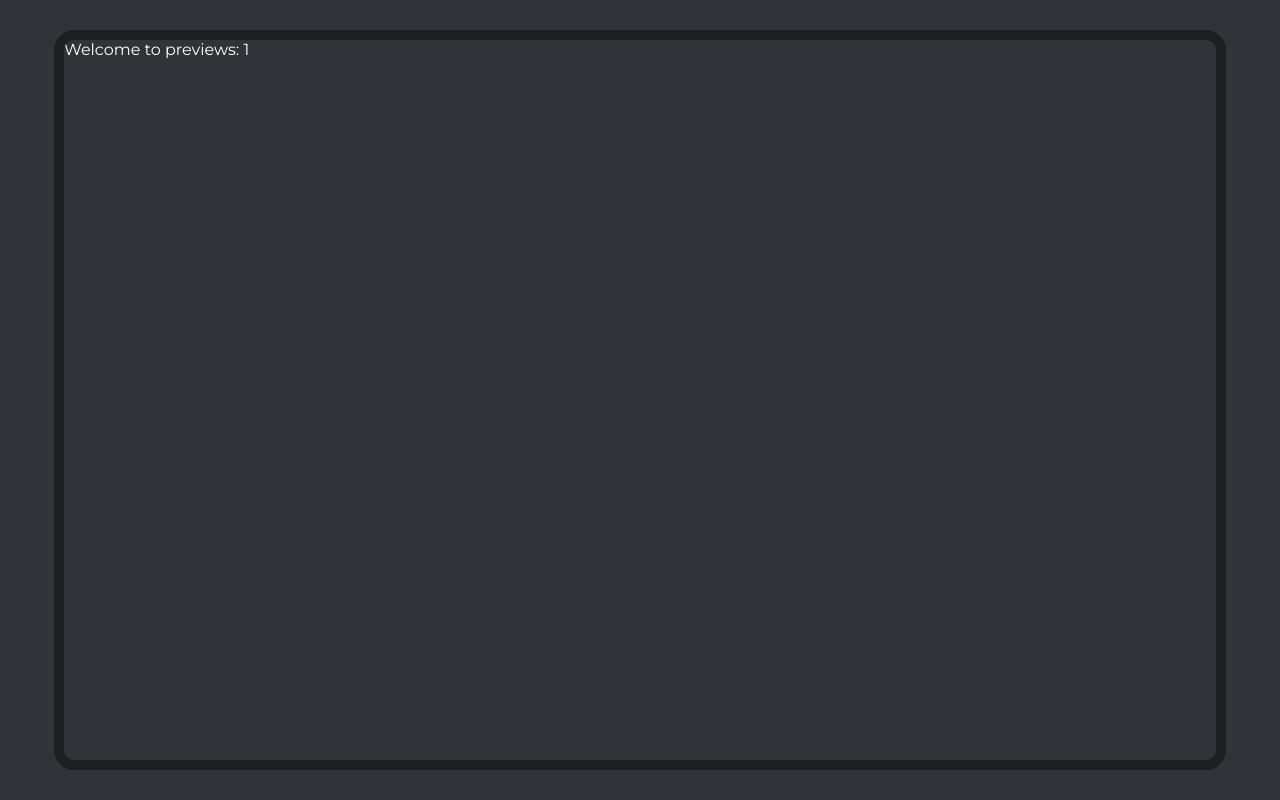
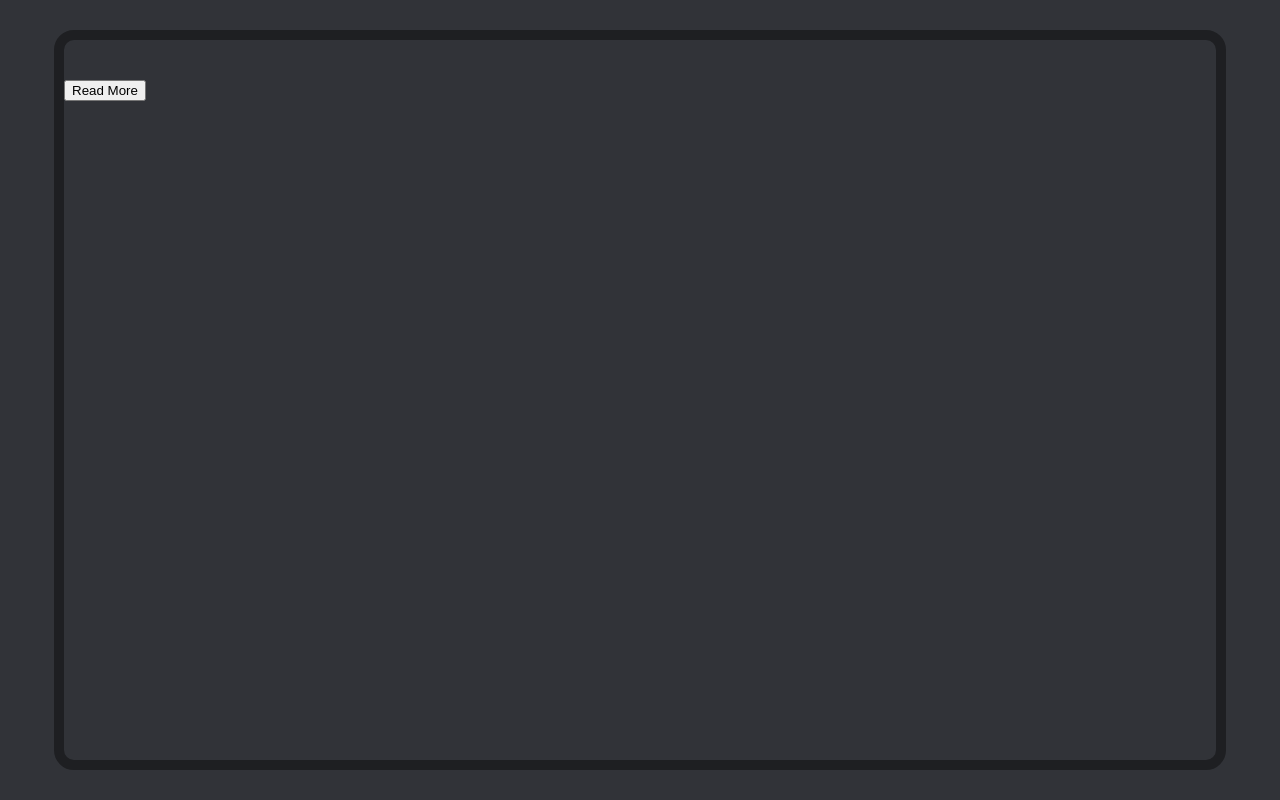
Before and after one commit to ChuzaWick420/Articles_Web, a React (Vite) app: page /preview/1 in a window 1280 px wide. Built offline with nearby package versions, Linux system fonts and the light colour scheme.

Commit message:
Added: link to current article id details and added structure for the main section of the preview page

```diff
--- a/src/pages/preview/preview.jsx
+++ b/src/pages/preview/preview.jsx
@@ -1,17 +1,30 @@
 import React, { useEffect, useState } from "react";
-import { useParams } from "react-router-dom";
+import { Link, useParams } from "react-router-dom";
 
 function Preview () {
 
     const para_article_id = useParams();
     const [activeArticleID, setActiveArticleID] = useState(0);
+    const [activeCategoryID, setActiveCategoryID] = useState(0);
 
     useEffect(()=>{
         setActiveArticleID(para_article_id);
     }, []);
 
     return (
-        <div>Welcome to previews: {activeArticleID.article_id} </div>
+        <div className="preview_page">
+            <div className="main">
+                <div className="preview_header">
+                    <h1></h1>
+                    <img></img>
+                </div>
+                <Link to = {`../preview/${para_article_id.article_id}/details`}>
+                    <button>Read More</button>
+                </Link>
+                <footer className="preview_footer"></footer>
+            </div>
+            <div className="sub"></div>
+        </div>
     );
 }
 
```
